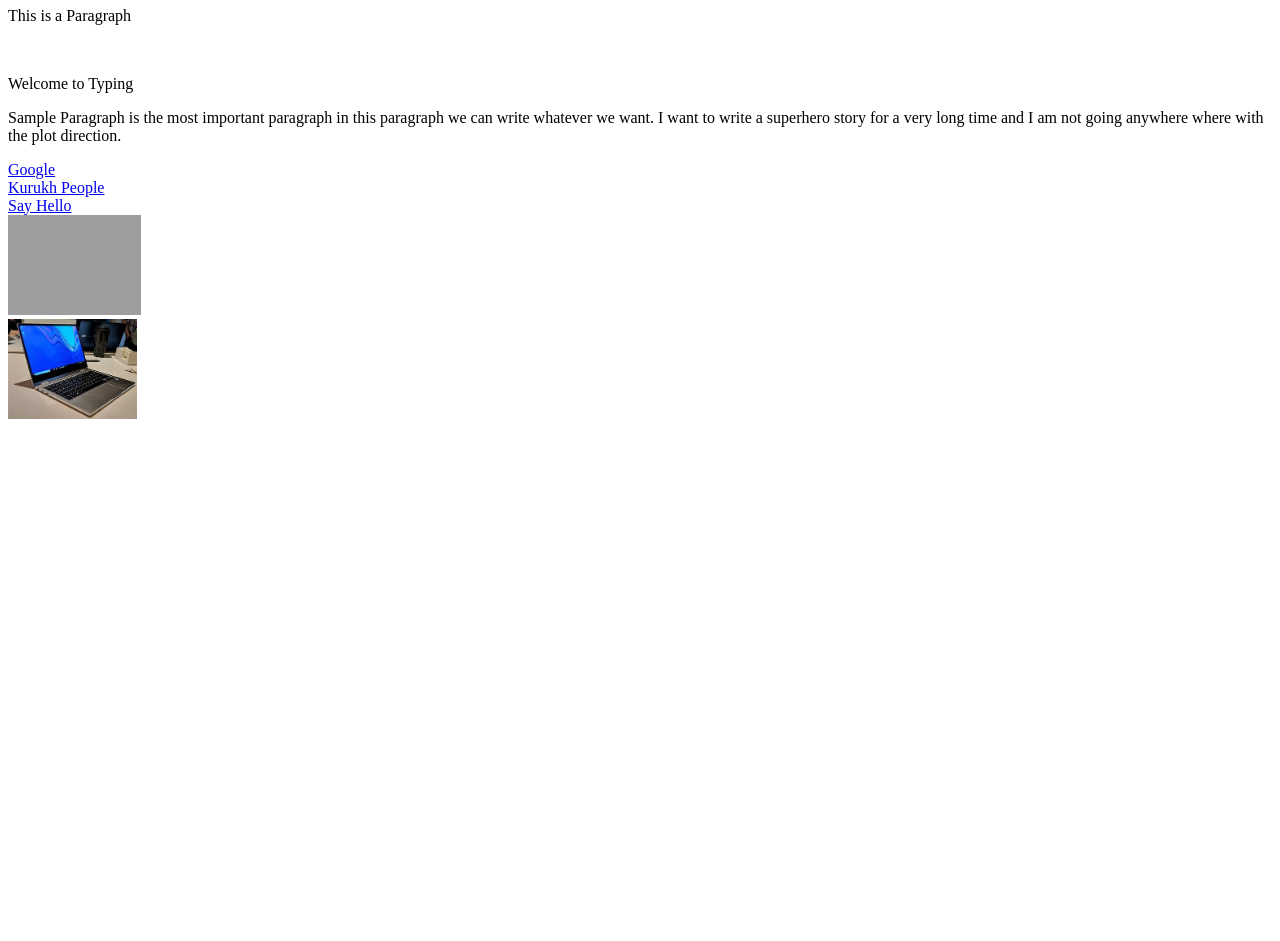
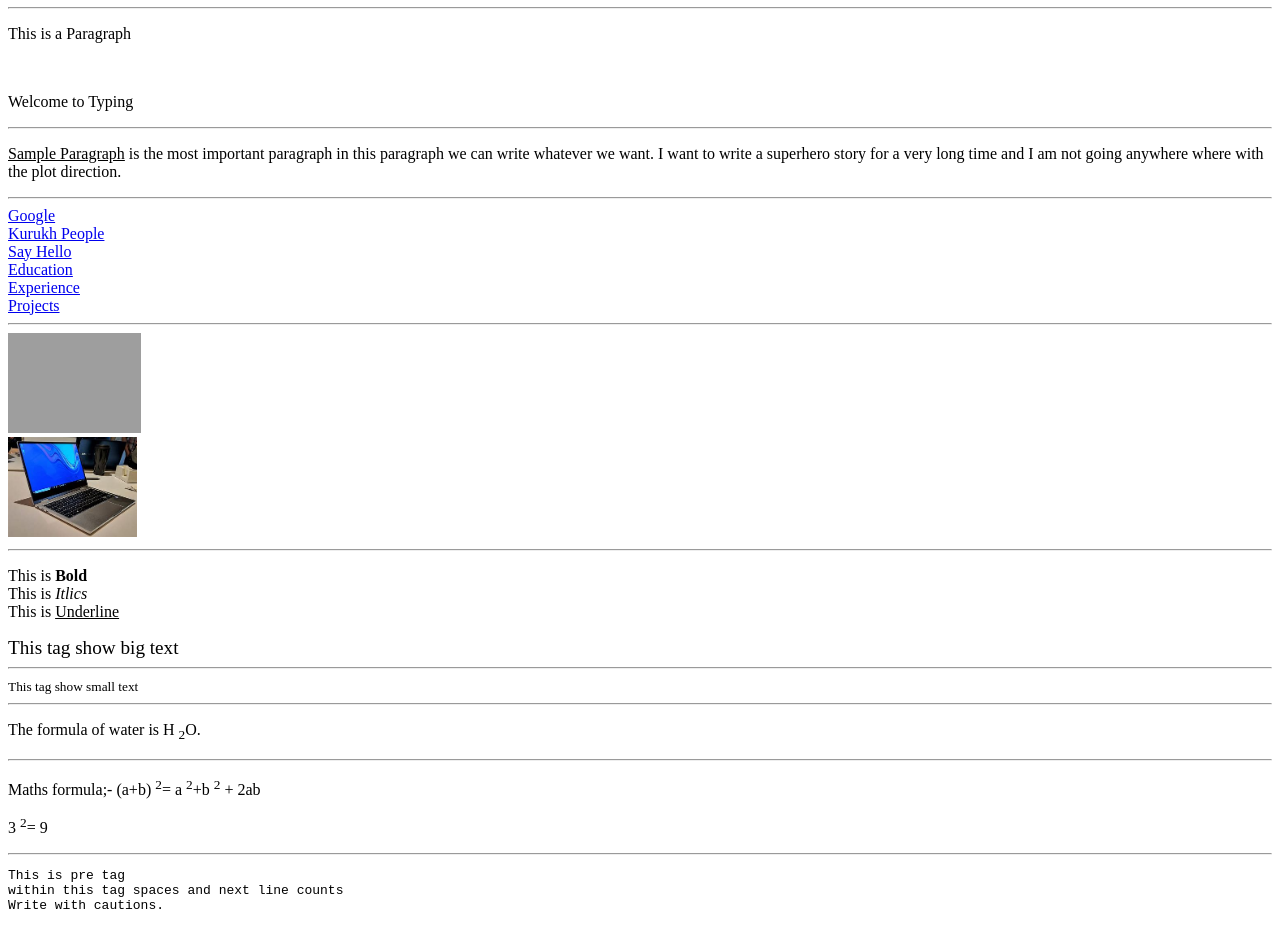
Before and after one commit to Sushantkumar18798/HTML-Basics, a plain HTML site: page index.html in a window 1280 px wide. Shown: the part 340-1281 px from the top of the page. Before the commit the page ends 800 px from the top, so only its background shows below. Drawn offline with Linux system fonts and the light colour scheme; grey boxes are pictures that could not be loaded.

Commit message:
Additional Links Added

```diff
--- a/index.html
+++ b/index.html
@@ -15,11 +15,13 @@
     <h4>Heading 4</h4>
     <h5>Heading 5</h5>
     <h6>Heading 6</h6>
+    <hr>
     <p>This is a Paragraph</p>
     <br>
     <p>Welcome to Typing </p>
-    <p>Sample Paragraph is the most important paragraph in this paragraph we can write whatever we want. I want to write a superhero story for a very long time and I am not going anywhere where with the plot direction.</p>
-
+    <hr>
+    <p><u>Sample Paragraph</u> is the most important paragraph in this paragraph we can write whatever we want. I want to write a superhero story for a very long time and I am not going anywhere where with the plot direction.</p>
+<hr>
     <!--Anchor tag -> To generate Link on website-->
     <a href="https://www.google.com">Google</a>
     <br>
@@ -27,8 +29,29 @@
     <br>
     <a href="/Hello.html">Say Hello</a>
     <br>
+    <a href="/education.html">Education</a>
+    <br>
+    <a href="/experience.html">Experience</a>
+    <br>
+    <a href="/projects.html">Projects</a>
+    <hr>
     <img src="https://th.bing.com/th/id/OIP.9yd7k268GmdcdgcoEmUvdAHaHa?rs=1&pid=ImgDetMain" alt="NoteBook Image" height="100">
     <br>
     <img src="/OIP.jpg" alt="Notebook Laptop" height="100">
+    <hr>
+    <p>This is <b>Bold</b> <br> This is <i>Itlics</i> <br> This is <u>Underline</u></p>
+    <big>This tag show big text</big>
+    <hr>
+    <small>This tag show small text</small>
+    <hr>
+    <p>The formula of water is H <sub>2</sub>O.</p>
+    <hr>
+    <p>Maths formula;-  (a+b) <sup>2</sup>= a <sup>2</sup>+b <sup>2</sup> + 2ab</p>
+    <p>3 <sup>2</sup>= 9</p>
+    <hr>
+    <pre>This is pre tag
+within this tag spaces and next line counts
+Write with cautions.
+    </pre>
 </body>
 </html>
```
Also changed, not shown: education.html (added, +11 -0 lines), experience.html (added, +11 -0 lines), projects.html (added, +11 -0 lines).
